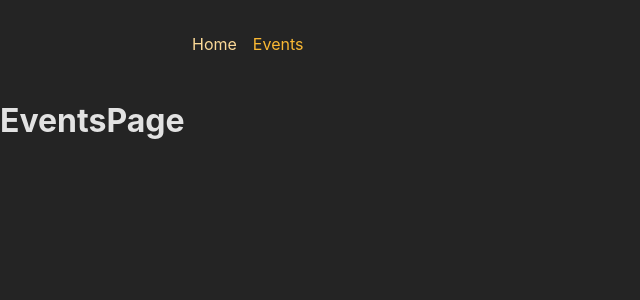
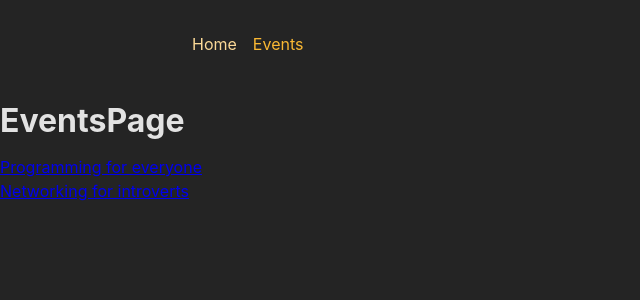
Before and after one commit to yurisokolovicz/React-router-advanced, a React (Create React App) app in the folder frontend/: page /events in a window 1280 px wide. Shown: the top 300 px of the page, without its empty margins (0-640 px from the left). Built offline with nearby package versions, Linux system fonts and the light colour scheme.

Commit message:
Output a list of dummy events to the EventsPage

```diff
--- a/frontend/src/App.js
+++ b/frontend/src/App.js
@@ -21,6 +21,7 @@
 // 5. Ensure that the links in MainNavigation receive an "active" class when active
 // DONE
 // 6. Output a list of dummy events to the EventsPage
+// DONE
 //    Every list item should include a link to the respective EventDetailPage
 // 7. Output the ID of the selected event on the EventDetailPage
 // BONUS: Add another (nested) layout route that adds the <EventNavigation> component above all /events... page components.
--- a/frontend/src/pages/Events.js
+++ b/frontend/src/pages/Events.js
@@ -1,5 +1,29 @@
+import { Link } from 'react-router-dom';
+
+const DUMMY_EVENTS = [
+    {
+        id: 'e1',
+        title: 'Programming for everyone'
+    },
+    {
+        id: 'e2',
+        title: 'Networking for introverts'
+    }
+];
+
 const EventsPage = () => {
-    return <h1>EventsPage</h1>;
+    return (
+        <>
+            <h1>EventsPage</h1>
+            <ul>
+                {DUMMY_EVENTS.map(event => (
+                    <li key={event.id}>
+                        <Link to={event.id}>{event.title}</Link>
+                    </li>
+                ))}
+            </ul>
+        </>
+    );
 };
 
 export default EventsPage;
```
